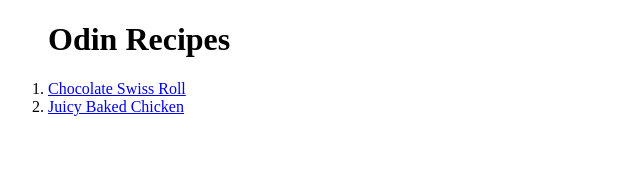
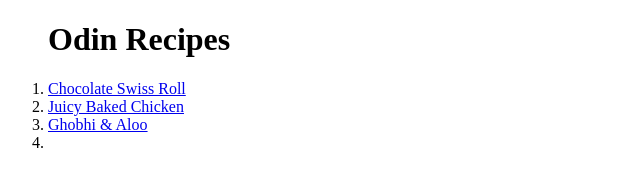
Before and after one commit to SiddharthKhattar/odin-recipes, a plain HTML site: page index.html in a window 1280 px wide. Shown: the whole page, without its empty margins (0-640 px from the left). Drawn offline with Linux system fonts and the light colour scheme.

Commit message:
Update index.html

```diff
--- a/index.html
+++ b/index.html
@@ -8,6 +8,7 @@
        <ol>  <h1>Odin Recipes</h1>
         <li>  <a href="recipes/ChocolateSwissRoll.html">Chocolate Swiss Roll </a> </li>
         <li>  <a href="recipes/JuicyBakedChicken.html">Juicy Baked Chicken</a>  </li>
+        <li>  <a href="recipes/GhobhiAloo.html"> Ghobhi & Aloo </a>  <li>
        </ol>
 
     </body>
```
